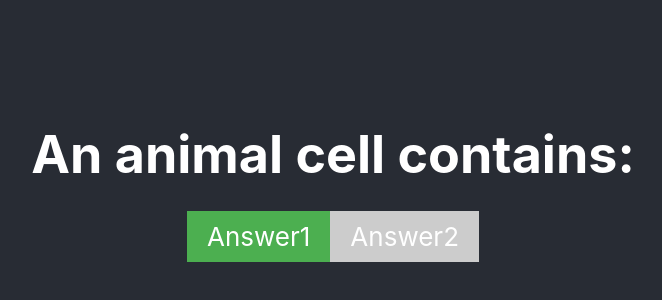
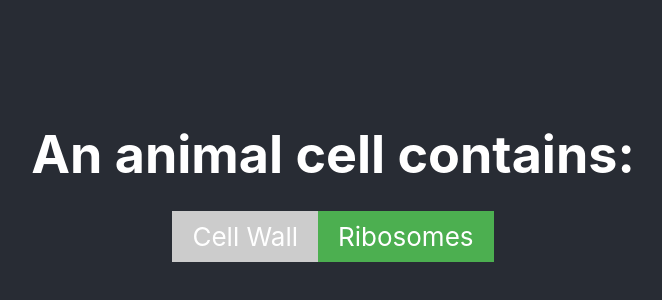
Before and after one commit to arooj-ilyas/seneca-frontend-task, a React (Create React App) app: page / in a window 1280 px wide. Shown: the part 230-530 px from the top of the page, without its empty margins (307-969 px from the left). Built offline with nearby package versions, Linux system fonts and the light colour scheme.

Commit message:
ADDED data for toggle1

```diff
--- a/src/App.tsx
+++ b/src/App.tsx
@@ -6,11 +6,21 @@ function App() {
   const handleToggleChange = (value: string) => {
     console.log("Selected option:", value);
   };
+  const toggle1Options = [
+    { label: "Cell Wall", value: "cell_wall" },
+    { label: "Ribosomes", value: "ribosomes" },
+  ];
+
   return (
     <div className="App">
       <header className="App-header">
         <h1>An animal cell contains:</h1>
-        <ToggleSwitch onChange={handleToggleChange} />
+        <ToggleSwitch
+          options={toggle1Options}
+          name="cell_toggle"
+          initialValue="ribosomes"
+          onChange={handleToggleChange}
+        />
       </header>
     </div>
   );
--- a/src/components/ToggleSwitch/ToggleSwitch.css
+++ b/src/components/ToggleSwitch/ToggleSwitch.css
@@ -2,7 +2,7 @@
   text-align: center;
 }
 
-.up-in-toggle {
+.toggle-switch {
   display: inline-flex;
 }
 
--- a/src/components/ToggleSwitch/ToggleSwitch.tsx
+++ b/src/components/ToggleSwitch/ToggleSwitch.tsx
@@ -1,12 +1,24 @@
 import React, { useState } from "react";
 import "./ToggleSwitch.css";
 
-interface PlaceholderProps {
+interface ToggleSwitchOption {
+  label: string;
+  value: string;
+}
+interface ToggleSwitchProps {
+  options: ToggleSwitchOption[];
+  name: string;
+  initialValue?: string;
   onChange?: (value: string) => void;
 }
 
-const ToggleSwitch: React.FC<PlaceholderProps> = ({ onChange }) => {
-  const [selectedValue, setSelectedValue] = useState("answer1");
+const ToggleSwitch: React.FC<ToggleSwitchProps> = ({
+  options,
+  name,
+  initialValue,
+  onChange,
+}) => {
+  const [selectedValue, setSelectedValue] = useState(initialValue);
   const handleChange = (event: React.ChangeEvent<HTMLInputElement>) => {
     const value = event.target.value;
     setSelectedValue(value);
@@ -16,25 +28,22 @@ const ToggleSwitch: React.FC<PlaceholderProps> = ({ onChange }) => {
   };
 
   return (
-    <div className="toggle-switch">
-      <input
-        type="radio"
-        id="switch_left"
-        name="switch_2"
-        value="answer1"
-        checked={selectedValue === "answer1"}
-        onChange={handleChange}
-      />
-      <label htmlFor="switch_left">Answer1</label>
-      <input
-        type="radio"
-        id="switch_right"
-        name="switch_2"
-        value="answer2"
-        checked={selectedValue === "answer2"}
-        onChange={handleChange}
-      />
-      <label htmlFor="switch_right">Answer2</label>
+    <div className="container">
+      <div className="toggle-switch">
+        {options.map((option) => (
+          <div key={option.value}>
+            <input
+              type="radio"
+              id={option.value}
+              name={name}
+              value={option.value}
+              checked={selectedValue === option.value}
+              onChange={handleChange}
+            />
+            <label htmlFor={option.value}>{option.label}</label>
+          </div>
+        ))}
+      </div>
     </div>
   );
 };
```
